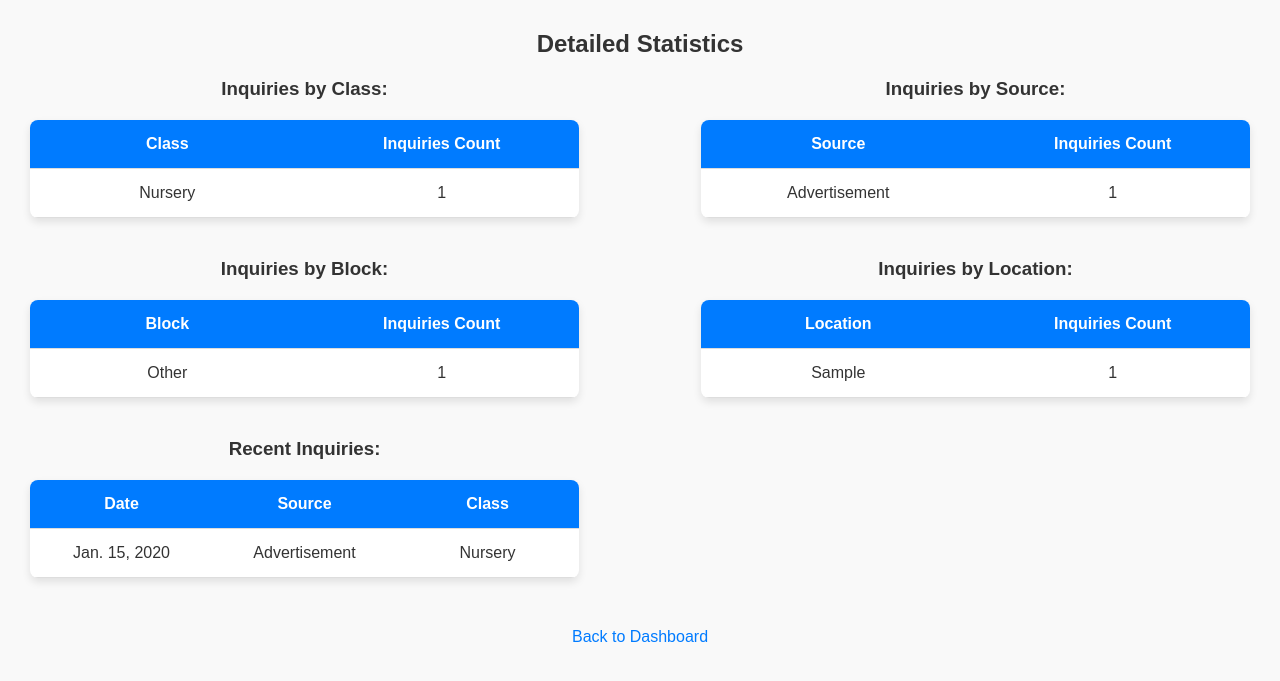
After one commit to prannnjal/andaman, a Django app: page /inquiries/detailed_stats/ in a window 1280 px wide. The commit adds this page. Shown: the top 681 px of the page. Run offline with Django 3.2, Linux system fonts and the light colour scheme; a user stored in the database is signed in; tables that the repository leaves empty hold one stand-in row (values such as "Sample post"); parts of the project's set-up code (start-up, migrations or seed data) failed here and were passed over.

Commit message:
Modified Frontend of Dashboard and Inquiries List

```diff
--- a/inquiries/templates/inquiries/agent_list.html
+++ b/inquiries/templates/inquiries/agent_list.html
@@ -352,7 +352,7 @@
                     <!-- agent.converted_leads would be None when there is no lead assigned to the Agent -->
                     <td>
                         {% if agent.conversion_rate is not None%}
-                            {{ agent.conversion_rate }} %
+                            {{ agent.conversion_rate|floatformat:2 }} %
                         {% else %}
                             N/A
                         {% endif %}
--- /dev/null
+++ b/inquiries/templates/inquiries/detailed_stats.html
@@ -0,0 +1,287 @@
+<!DOCTYPE html>
+<html lang="en">
+
+<head>
+    <meta charset="UTF-8">
+    <meta name="viewport" content="width=device-width, initial-scale=1.0">
+    <title>Dashboard</title>
+
+    <style>
+        * {
+            margin: 0;
+            padding: 0;
+            box-sizing: border-box;
+        }
+
+        body {
+            font-family: Arial, sans-serif;
+            background-color: #f9f9f9;
+            color: #333;
+            margin: 0;
+            padding: 30px;
+        }
+
+        h1,
+        h2,
+        h3 {
+            color: #333;
+            text-align: center;
+            margin-bottom: 20px;
+        }
+
+        /* Container */
+        .container {
+            margin: auto;
+            padding: 30px;
+        }
+
+        /* Navigation Links */
+        ul {
+            list-style: none;
+            padding: 0;
+            display: flex;
+            justify-content: center;
+            flex-wrap: wrap;
+            margin-bottom: 30px;
+            gap:10px;
+        }
+
+        li {
+            display: inline-block;
+            margin: 5px 15px;
+            border: 2px solid rgb(83, 1, 1);
+            padding: 7px;
+            border-radius: 8px;
+            background-color: #d8f3d7;
+        }
+
+        a {
+            text-decoration: none;
+            color: #000000;
+            font-weight: 500;
+            font-size: 14px;
+        }
+
+        a:hover {
+            color: #0056b3;
+            color: #000000;
+        }
+
+        table {
+            width: 100%;
+            table-layout: fixed; /* Ensures columns remain uniform */
+            border-collapse: collapse;
+            margin: 20px 0;
+            background: white;
+            box-shadow: 0 4px 8px rgba(0, 0, 0, 0.1);
+            border-radius: 8px;
+            overflow: hidden;
+        }
+
+        th, td {
+            padding: 15px;
+            text-align: center; /* Ensures all text is aligned */
+            border-bottom: 1px solid #ddd;
+            width: 50%; /* Ensures equal spacing */
+        }
+
+        th {
+            background-color: #007bff;
+            color: white;
+        }
+
+        tr:hover {
+            background-color: #f1f1f1;
+        }
+
+        .navigation {
+            margin-top: 30px;
+            text-align: center;
+        }
+
+        .btn-back {
+            text-decoration: none;
+            color: #007BFF;
+            font-size: 16px;
+        }
+
+        .status_table_wrapper{
+            display: flex;
+            gap: 20px;
+            flex-wrap: wrap;
+            justify-content: space-between;
+        }
+
+        .status_table_wrapper div {
+            width: 45%; /* Adjust as needed */
+            min-width: 300px; /* Ensures they fit on smaller screens */
+        }
+
+        /* Responsive Styling for Tables */
+        @media screen and (max-width: 768px) {
+            table {
+                font-size: 14px;
+                margin: 10px 0;
+            }
+
+            th,
+            td {
+                padding: 10px;
+            }
+        }
+
+        /* Responsive Flexbox Layout for Links */
+        @media screen and (max-width: 768px) {
+
+            li {
+                margin: 5px 0;
+            }
+
+            h1 {
+                font-size: 28px;
+            }
+        }
+
+
+        @media screen and (max-width: 768px) {
+            th, td {
+                padding: 10px;
+            }
+        }
+
+        .detailed_table_wrapper, .status_table_wrapper{
+            display: flex;
+            gap: 20px;
+            flex-wrap: wrap;
+            justify-content: space-between;
+        }
+
+        .detailed_table_wrapper div, .status_table_wrapper div {
+            width: 45%; /* Adjust as needed */
+            min-width: 300px; /* Ensures they fit on smaller screens */
+        }
+    </style>
+</head>
+
+
+<html>
+    <body>
+
+        <!-- Detailed Stats -->
+        <h2 class="table-title">Detailed Statistics</h2>
+
+        <div class="detailed_table_wrapper">
+            <div>
+                <!-- Inquiries by Class -->
+                <h3>Inquiries by Class:</h3>
+                <table>
+                    <thead>
+                        <tr>
+                            <th>Class</th>
+                            <th>Inquiries Count</th>
+                        </tr>
+                    </thead>
+                    <tbody>
+                        {% for inquiry in inquiries_by_class %}
+                        <tr>
+                            <td>{{ inquiry.student_class }}</td>
+                            <td>{{ inquiry.total }}</td>
+                        </tr>
+                        {% endfor %}
+                    </tbody>
+                </table>
+            </div>
+
+            <div>
+                <!-- Inquiries by Source -->
+                <h3>Inquiries by Source:</h3>
+                <table>
+                    <thead>
+                        <tr>
+                            <th>Source</th>
+                            <th>Inquiries Count</th>
+                        </tr>
+                    </thead>
+                    <tbody>
+                        {% for source in inquiries_by_source %}
+                        <tr>
+                            <td>{{ source.inquiry_source }}</td>
+                            <td>{{ source.total }}</td>
+                        </tr>
+                        {% endfor %}
+                    </tbody>
+                </table>
+            </div>
+
+            <div>
+                <!-- Inquiries by Block -->
+                <h3>Inquiries by Block:</h3>
+                <table>
+                    <thead>
+                        <tr>
+                            <th>Block</th>
+                            <th>Inquiries Count</th>
+                        </tr>
+                    </thead>
+                    <tbody>
+                        {% for blocks in inquiries_by_block %}
+                        <tr>
+                            <td>{{ blocks.block }}</td>
+                            <td>{{ blocks.total }}</td>
+                        </tr>
+                        {% endfor %}
+                    </tbody>
+                </table>
+            </div>
+
+            <div>
+                <!-- Inquiries by Location -->
+                <h3>Inquiries by Location:</h3>
+                <table>
+                    <thead>
+                        <tr>
+                            <th>Location</th>
+                            <th>Inquiries Count</th>
+                        </tr>
+                    </thead>
+                    <tbody>
+                        {% for location in inquiries_by_location %}
+                        <tr>
+                            <td>{{ location.location_panchayat }}</td>
+                            <td>{{ location.total }}</td>
+                        </tr>
+                        {% endfor %}
+                    </tbody>
+                </table>
+            </div>
+
+            <div>
+                <!-- Recent Inquiries -->
+                <h3>Recent Inquiries:</h3>
+                <table>
+                    <thead>
+                        <tr>
+                            <th>Date</th>
+                            <th>Source</th>
+                            <th>Class</th>
+                        </tr>
+                    </thead>
+                    <tbody>
+                        {% for inquiry in recent_inquiries %}
+                        <tr>
+                            <td>{{ inquiry.inquiry_date }}</td>
+                            <td>{{ inquiry.inquiry_source }}</td>
+                            <td>{{ inquiry.student_class }}</td>
+                        </tr>
+                        {% endfor %}
+                    </tbody>
+                </table>
+            </div>
+        </div>
+
+        <div class="navigation">
+            <a href="{% url 'dashboard' %}" class="btn-back">Back to Dashboard</a>
+        </div>
+
+    </body>
+</html>
--- a/inquiries/templates/inquiries/update_status.html
+++ b/inquiries/templates/inquiries/update_status.html
@@ -171,7 +171,7 @@
 
         <!-- Navigation Link -->
         <div class="navigation">
-            <a href="{% url 'inquiry_list' %}" class="btn-back">Back to Inquiries</a>
+            <a href="{% url 'dashboard' %}" class="btn-back">Back to Dashboard</a>
         </div>
     </div>
 
--- a/inquiries/urls.py
+++ b/inquiries/urls.py
@@ -9,6 +9,7 @@ urlpatterns = [
     path('agents_performance/', views.agent_performance, name='agent_performance'),
     path('dashboard/', views.dashboard, name='dashboard'),
     path('export/', views.export_inquiries_excel,name='export_inquiries_csv'),
+    path('detailed_stats/', views.detailed_stats, name='detailed_stats'),
     path('remove_lead/', views.remove_lead_from_agent_view, name='remove_lead'),
     path('reassign_lead/', views.assign_lead_to_agent_view, name='assign_lead'),
     path('update_status/<int:inquiry_id>/', views.manage_lead_status, name='update_status'),
--- a/inquiries/views.py
+++ b/inquiries/views.py
@@ -21,8 +21,6 @@ from django.db.models import FloatField
 from datetime import datetime
 from django.forms.models import model_to_dict
 import json
-
-
 
 # ====================================================================================
 
@@ -419,6 +417,79 @@ def dashboard(request):
 
         3) order_by('-total'): Sorts the results in descending order, so classes with the most inquiries appear first.
     '''
+
+    # Inquiry Trends (Last 7 Days)
+    '''
+        1) filter(inquiry_date__gte=today - timedelta(days=7)):
+            Filters inquiries where inquiry_date is greater than or equal to (≥) 7 days ago.
+            timedelta(days=7) subtracts 7 days from today.
+
+        2) annotate(day=TruncDate('inquiry_date')):
+            Truncates the inquiry_date to just the date (removes time) and add this as new field day.
+
+        3) .values('day'): Groups the data by day.
+
+        4) .annotate(total=Count('id')):
+            Counts the number of inquiries for each day and adds a new field total.
+    '''
+
+    context = {
+        # Overall Stats
+        'total_inquiries': total_inquiries,
+        'total_registrations': total_registrations,
+        'total_tests': total_tests,
+        'total_admissions_offered': total_admissions_offered,
+        'total_admissions_confirmed': total_admissions_confirmed,
+        'rejected': rejected,
+
+        # Today's Stats
+        'inquiries_today': inquiries_today,
+        'registrations_today': registrations_today,
+        'tests_today': tests_today,
+        'admissions_offered_today': admissions_offered_today,
+        'admissions_confirmed_today': admissions_confirmed_today,
+        'rejected_today': rejected_today,
+    }
+
+    return render(request, 'inquiries/dashboard.html', context)
+
+# ====================================================================================
+
+@login_required
+def detailed_stats(request):
+    user = request.user  # Get the logged-in user
+
+    # Get all inquiries if user is admin, else filter by assigned_agent
+    if user.is_staff:
+        inquiries = Lead.objects.all()  # Admin sees all
+    else:
+        inquiries = Lead.objects.filter(assigned_agent__user=user)  # Agent sees only their assigned inquiries
+
+    # Overall Counts
+    total_inquiries = inquiries.filter(status='Inquiry').count()
+    total_registrations = inquiries.filter(status='Registration').count()
+    total_tests = inquiries.filter(status='Admission Test').count()
+    total_admissions_offered = inquiries.filter(status='Admission Offered').count()
+    total_admissions_confirmed = inquiries.filter(status='Admission Confirmed').count()
+    rejected = inquiries.filter(status='Rejected').count()
+
+    # Today's Counts
+    today = now().date()
+    inquiries_today = inquiries.filter(status='Inquiry', inquiry_date=today).count()
+    registrations_today = inquiries.filter(status='Registration', registration_date=today).count()
+    tests_today = inquiries.filter(status='Admission Test', admission_test_date=today).count()
+    admissions_offered_today = inquiries.filter(status='Admission Offered', admission_offered_date=today).count()
+    admissions_confirmed_today = inquiries.filter(status='Admission Confirmed', admission_confirmed_date=today).count()
+    rejected_today = inquiries.filter(status='Rejected', rejected_date=today).count()
+
+    # Counts by Student Class
+    '''
+        1) values('student_class'): Groups the data by student_class.
+
+        2) annotate(total=Count('id')): annotate allows you to perform aggregations (like SUM, COUNT, AVG, etc.) on groups of data.This query counts the number of inquiries for each student_class. The result will include a new field total, which stores the count.
+
+        3) order_by('-total'): Sorts the results in descending order, so classes with the most inquiries appear first.
+    '''
     inquiries_by_class = inquiries.values('student_class').annotate(total=Count('id')).order_by('-total')
 
     # Counts by Inquiry Source
@@ -479,7 +550,7 @@ def dashboard(request):
         'recent_inquiries': recent_inquiries,
     }
 
-    return render(request, 'inquiries/dashboard.html', context)
+    return render(request, 'inquiries/detailed_stats.html', context)
 
 # ====================================================================================
 
--- a/school_inquiry_system/settings.py
+++ b/school_inquiry_system/settings.py
@@ -66,6 +66,7 @@ INSTALLED_APPS = [
     'django.contrib.messages',  # Provides a temporary messaging system (flash messages). Often used for user notifications (e.g., success, error, warning messages).
     'django.contrib.staticfiles',   # Collects all static files from different apps into one directory.
     'inquiries',    # App created by you
+    'livereload'
 ]
 
 MIDDLEWARE = [
```
Also changed, not shown: inquiries/templates/inquiries/dashboard.html (+36 -118 lines), inquiries/templates/inquiries/inquiry_list.html (+24 -17 lines).
